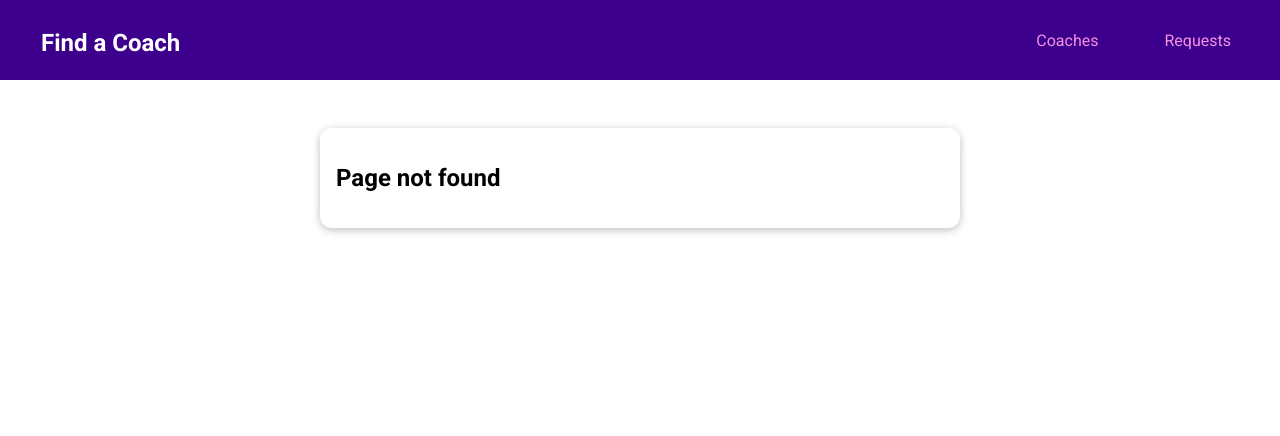
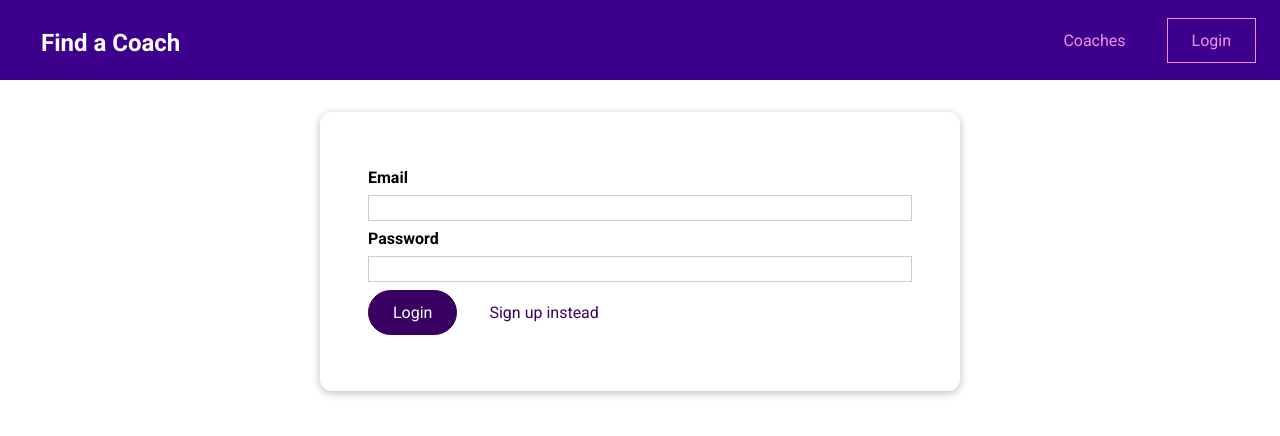
Before and after one commit to Anastasia-Gorobets/findACoach, a Vue app: page /auth in a window 1280 px wide. Before the commit this address had no page. Shown: the top 436 px of the page. Built offline with nearby package versions, Linux system fonts and the light colour scheme.

Commit message:
Added auth function

```diff
--- a/src/App.vue
+++ b/src/App.vue
@@ -11,7 +11,27 @@
 import TheHeader from "./components/TheHeader";
 export default {
   name: "App",
-  components: {TheHeader}
+  components: {TheHeader},
+  computed:{
+    didAutoLogout(){
+      return this.$store.getters.didAutoLogout;
+    }
+  },
+  created() {
+    this.$store.dispatch('tryLogin');
+  },
+  watch:{
+    didAutoLogout(currValue, oldValue){
+      console.log('didAutoLogout');
+      console.log(currValue);
+      console.log(oldValue);
+      console.log(currValue !== oldValue);
+
+      if(currValue && currValue !== oldValue){
+        this.$router.replace('/coaches');
+      }
+    }
+  }
 }
 </script>
 
--- a/src/components/TheHeader.vue
+++ b/src/components/TheHeader.vue
@@ -7,16 +7,36 @@
       <li>
         <router-link to="/coaches">Coaches</router-link>
       </li>
-      <li>
+      <li v-if="isLoggedIn">
         <router-link to="/requests">Requests</router-link>
+      </li>
+      <li v-else>
+        <router-link to="/auth">Login</router-link>
+      </li>
+      <li v-if="isLoggedIn">
+        <base-button @click="logout">Logout</base-button>
       </li>
     </ul>
   </header>
 </template>
 
 <script>
+import BaseButton from "./ui/BaseButton";
 export default {
-  name: "TheHeader"
+  name: "TheHeader",
+  components: {BaseButton},
+  computed: {
+    isLoggedIn() {
+      return this.$store.getters.isAuth;
+    }
+  },
+
+  methods:{
+    logout(){
+      this.$store.dispatch('logout');
+      this.$router.replace('/coaches');
+    }
+  }
 }
 </script>
 
--- /dev/null
+++ b/src/pages/auth/UserAuth.vue
@@ -0,0 +1,150 @@
+<template>
+  <base-card>
+    <base-spinner v-if="isLoading && formIsValid"></base-spinner>
+    <base-dialog :show="!!error" @close="close">
+      <p>{{error}}</p>
+    </base-dialog>
+    <form @submit.prevent="submitForm">
+      <div class="form-control">
+        <label for="email">Email</label>
+        <input type="text" id="email" v-model.trim="email">
+      </div>
+
+      <div class="form-control">
+        <label for="password">Password</label>
+        <input type="password" id="password" v-model.trim="password">
+      </div>
+      <div class="form-control">
+        <base-button>{{submitButtonCaption}}</base-button>
+        <base-button @click="switchAuthMode" type="button" mode="flat">{{switchModeButtonCaption}}</base-button>
+      </div>
+    </form>
+    <p v-if="!formIsValid">Password must have at least 6 symbols, email must be in email format</p>
+  </base-card>
+</template>
+
+<script>
+import BaseButton from "../../components/ui/BaseButton";
+import BaseCard from "../../components/ui/BaseCard";
+import BaseDialog from "../../components/ui/BaseDialog";
+export default {
+  name: "UserAuth",
+  components: {BaseDialog, BaseCard, BaseButton},
+  data(){
+    return{
+      email:'',
+      password:'',
+      formIsValid:true,
+      mode:'login',
+      isLoading:false,
+      error:null
+    }
+
+  },
+
+  computed:{
+    submitButtonCaption(){
+      if(this.mode === 'login'){
+        return 'Login';
+      }else{
+        return 'Sign up';
+      }
+    } ,
+    switchModeButtonCaption(){
+      if(this.mode === 'login'){
+        return 'Sign up instead';
+      }else{
+        return 'Login instead';
+      }
+    }
+  },
+  methods:{
+    close(){
+      this.isLoading = false;
+      this.error = null;
+    },
+   async submitForm(){
+     this.isLoading = true;
+     this.formIsValid = true;
+      console.log(!this.email.includes('@'));
+      if(this.email === '' || !this.email.includes('@') || this.password.length < 6){
+        this.formIsValid = false;
+        return;
+      }
+
+
+
+       try{
+         if(this.mode === 'login'){
+           await this.$store.dispatch('login', {email: this.email, password: this.password});
+           const redirectUrl = '/'+ (this.$route.query.redirect || 'coaches');
+
+           this.$router.replace(redirectUrl);
+         }else {
+           await this.$store.dispatch('signup', {email: this.email, password: this.password});
+         }
+         this.error = null;
+       }catch (error){
+         this.error = error;
+       }
+
+        this.isLoading = false;
+
+
+
+    },
+
+    switchAuthMode(){
+
+      if(this.mode === 'login'){
+        this.mode = 'signup'
+      }else{
+        this.mode = 'login'
+      }
+    }
+  }
+}
+</script>
+
+<style scoped>
+form {
+  margin: 1rem;
+  border-radius: 12px;
+  padding: 1rem;
+}
+
+.form-control {
+  margin: 0.5rem 0;
+}
+
+label {
+  font-weight: bold;
+  margin-bottom: 0.5rem;
+  display: block;
+}
+
+input,
+textarea {
+  display: block;
+  width: 100%;
+  font: inherit;
+  border: 1px solid #ccc;
+  padding: 0.15rem;
+}
+
+input:focus,
+textarea:focus {
+  border-color: #3d008d;
+  background-color: #faf6ff;
+  outline: none;
+}
+
+.errors {
+  font-weight: bold;
+  color: red;
+}
+
+.actions {
+  text-align: center;
+}
+</style>
--- a/src/pages/coaches/CoachesList.vue
+++ b/src/pages/coaches/CoachesList.vue
@@ -7,7 +7,9 @@
       <base-card>
         <div class="controls">
           <base-button @click="refresh(true)">Refresh</base-button>
-          <base-button v-if="!isCoach && !isLoading"  link to="/register">Register</base-button>
+          <base-button link v-if="!isLoggedIn" to="/auth?redirect=register">Login to Register as a Coach</base-button>
+          <base-button v-if="!isLoading && isLoggedIn"  link to="/register">Register</base-button>
+
         </div>
 
         <base-spinner v-if="isLoading"></base-spinner>
@@ -32,9 +34,10 @@
 import CoachFilter from "../../components/coaches/CoachFilter";
 import BaseSpinner from "../../components/ui/BaseSpinner";
 import BaseDialog from "../../components/ui/BaseDialog";
+import BaseButton from "../../components/ui/BaseButton";
 export default {
   name: "Coaches",
-  components:{BaseDialog, BaseSpinner, CoachItem,CoachFilter},
+  components:{BaseButton, BaseDialog, BaseSpinner, CoachItem,CoachFilter},
   data(){
     return{
       activeFilters:{
@@ -48,6 +51,9 @@
     }
   },
   computed:{
+    isLoggedIn(){
+      return this.$store.getters.isAuth;
+    },
     filteredCoaches(){
       const coaches = this.$store.getters['coaches/coaches'];
 
@@ -83,6 +89,8 @@
   },
   methods:{
 
+
+
     close(){
       this.error = null;
     },
--- a/src/router.js
+++ b/src/router.js
@@ -5,7 +5,11 @@
 import CoachRegistration from "./pages/coaches/CoachRegistration";
 import ContactCoach from "./pages/requests/ContactCoach";
 import RequestsReceive from "./pages/requests/RequestsReceive";
+import UserAuth from "./pages/auth/UserAuth";
 import NotFound from "./pages/NotFound";
+
+import store from "./store/index";
+
 
 const router = createRouter({
     history: createWebHistory(),
@@ -17,11 +21,28 @@
             children:[
                 {path:'contact', component:ContactCoach},
             ]},
-        {path:'/register', component:CoachRegistration},
-        {path:'/requests', component:RequestsReceive},
+        {path:'/register', component:CoachRegistration, meta:{
+            requiresAuth: true
+            }},
+        {path:'/requests', component:RequestsReceive, meta:{
+                requiresAuth: true
+            }},
+        {path:'/auth', component:UserAuth, meta:{
+                requiresUnauth: true
+            }},
         {path:'/:notFound(.*)', component:NotFound},
 
     ]
 });
 
+router.beforeEach(function (to, from, next){
+if(to.meta.requiresAuth && !store.getters.isAuth){
+    next('/auth');
+}else if(to.meta.requiresUnauth && store.getters.isAuth){
+    next('/coaches');
+}else{
+    next();
+}
+});
+
 export default router;
--- a/src/store/index.js
+++ b/src/store/index.js
@@ -2,20 +2,19 @@
 
 import coachModules from './modules/coaches/index';
 import requestsModules from './modules/requests/index';
+import authModules from './modules/auth/index';
 
 export default createStore({
     modules:{
         'coaches':coachModules,
         'requests':requestsModules,
+        'auth':authModules,
+
     },
     state(){
         return {
-            userId:'c3',
+
         }
     },
-    getters:{
-        userId(state){
-            return state.userId;
-        }
-    }
+
 });
--- /dev/null
+++ b/src/store/modules/auth/index.js
@@ -0,0 +1,151 @@
+let timer;
+export default {
+    store() {
+        return {
+            userId:null,
+            token:null,
+            tokenExpiration:null,
+            didAutoLogout:false,
+        }
+    },
+
+    mutations:{
+
+        setUser(state, payload){
+            state.token = payload.token;
+            state.userId = payload.userId;
+            state.tokenExpiration = payload.tokenExpiration;
+
+            state.didAutoLogout = false;
+        },
+
+        didAutoLogout(state){
+            console.log('didAutoLogout set...');
+            state.didAutoLogout = true;
+        }
+
+    },
+
+    actions:{
+
+        async login(context, payload){
+          return context.dispatch('auth',{
+                ...payload,
+                mode:'login'
+            });
+
+        },
+
+        async signup(context, payload){
+
+            return  context.dispatch('auth',{
+                ...payload,
+                mode:'signup'
+            });
+        },
+
+        logout(context){
+            localStorage.removeItem('token');
+            localStorage.removeItem('userId');
+            localStorage.removeItem('expirationDate');
+
+            clearTimeout(timer);
+
+            context.commit('setUser', {token:null,userId:null,tokenExpiration:null});
+        },
+
+       async auth(context, payload){
+            const mode = payload.mode;
+            let url = 'https://identitytoolkit.googleapis.com/v1/accounts:signInWithPassword?key=AIzaSyBxNdmD8vYcmKfkdZ6eMBFo3V1KG9_B9Ys';
+
+            if(mode ==='signup'){
+                url = 'https://identitytoolkit.googleapis.com/v1/accounts:signUp?key=AIzaSyBxNdmD8vYcmKfkdZ6eMBFo3V1KG9_B9Ys';
+            }
+
+            const response = await fetch(url, {
+                method:'POST',
+                body:JSON.stringify({
+                    email:payload.email,
+                    password:payload.password,
+                    returnSecureToken:true
+                })
+            });
+
+            const responseData = await response.json();
+
+            if(response.ok){
+                console.log(responseData);
+            }else{
+                const error = new Error(responseData.message);
+                throw  error;
+            }
+
+            const expiresIn = +responseData.expiresIn * 1000;
+            const expirationDate = new Date().getTime() + expiresIn;
+
+           timer = setTimeout(function (){
+               context.dispatch('autoLogout');
+           },expirationDate);
+
+
+            localStorage.setItem('token',responseData.idToken);
+            localStorage.setItem('userId',responseData.localId);
+            localStorage.setItem('expirationDate',expirationDate);
+
+            context.dispatch('tryLogin');
+
+
+        },
+
+        tryLogin(context){
+
+           const token =  localStorage.getItem('token');
+           const userId =  localStorage.getItem('userId');
+           const expirationDate =  localStorage.getItem('expirationDate');
+
+           const expiresIn = +expirationDate - new Date().getTime();
+
+           if(expiresIn < 0){
+               return;
+           }
+
+           timer = setTimeout(function (){
+               context.dispatch('autoLogout');
+           },expiresIn);
+
+           if(token && userId){
+               context.commit('setUser',{
+                   token:token,
+                   userId:userId,
+                   tokenExpiration:null
+               })
+           }
+
+
+        },
+
+        autoLogout(context){
+            context.dispatch('logout');
+            context.commit('didAutoLogout');
+        }
+    },
+
+    getters:{
+
+        didAutoLogout(state){
+          return state.didAutoLogout;
+        },
+        userId(state){
+            return state.userId;
+        },
+
+        token(state){
+            return state.token;
+        },
+
+        isAuth(state){
+            return !!state.token;
+        }
+
+    }
+}
--- a/src/store/modules/coaches/index.js
+++ b/src/store/modules/coaches/index.js
@@ -91,7 +91,12 @@
                 hourlyRate:payload.rate,
             }
 
-           const response = await fetch('https://vue-http-791fd-default-rtdb.firebaseio.com/coaches/'+userId+'.json', {
+           const token = context.rootGetters.token;
+
+            console.log(token);
+            console.log(context);
+
+           const response = await fetch('https://vue-http-791fd-default-rtdb.firebaseio.com/coaches/'+userId+'.json?auth='+token, {
                 method:'PUT',
                 body:JSON.stringify(coachData)
             }).then();
--- a/src/store/modules/requests/index.js
+++ b/src/store/modules/requests/index.js
@@ -62,7 +62,9 @@
 
         async loadRequests(context){
 
-            const response = await fetch('https://vue-http-791fd-default-rtdb.firebaseio.com/requests.json');
+            const token = context.rootGetters.token;
+
+            const response = await fetch('https://vue-http-791fd-default-rtdb.firebaseio.com/requests.json?auth='+token);
 
             console.log('response.ok=');
             console.log(response.ok);
```
